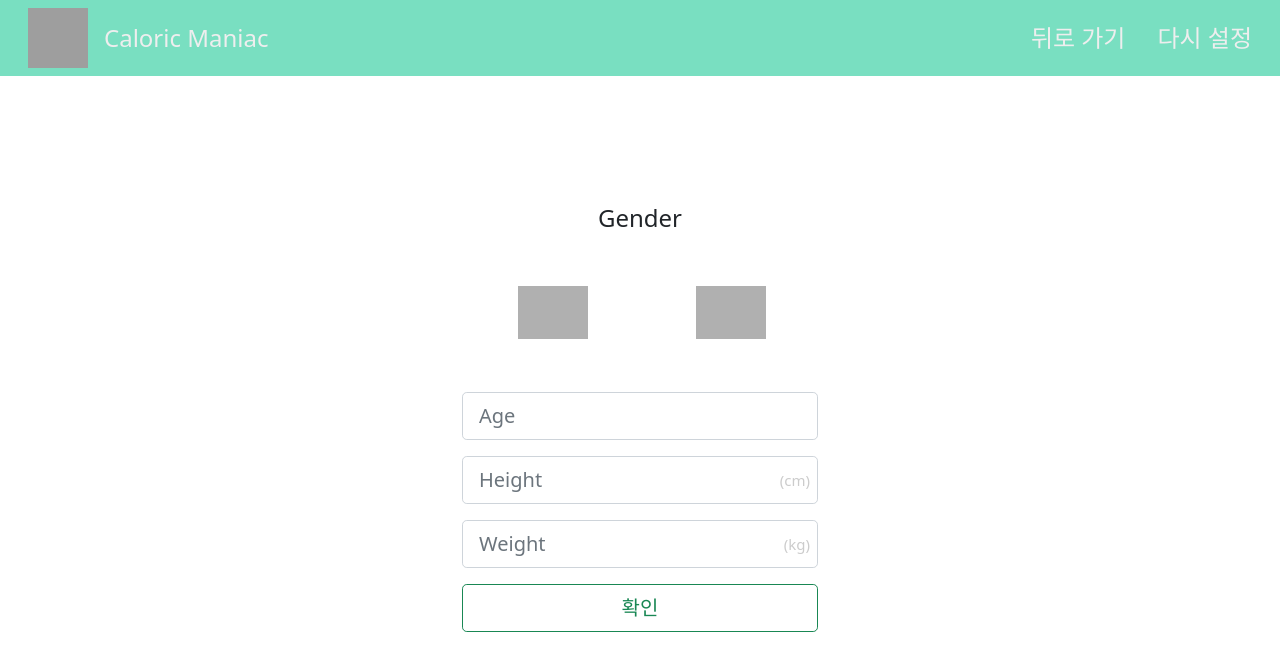
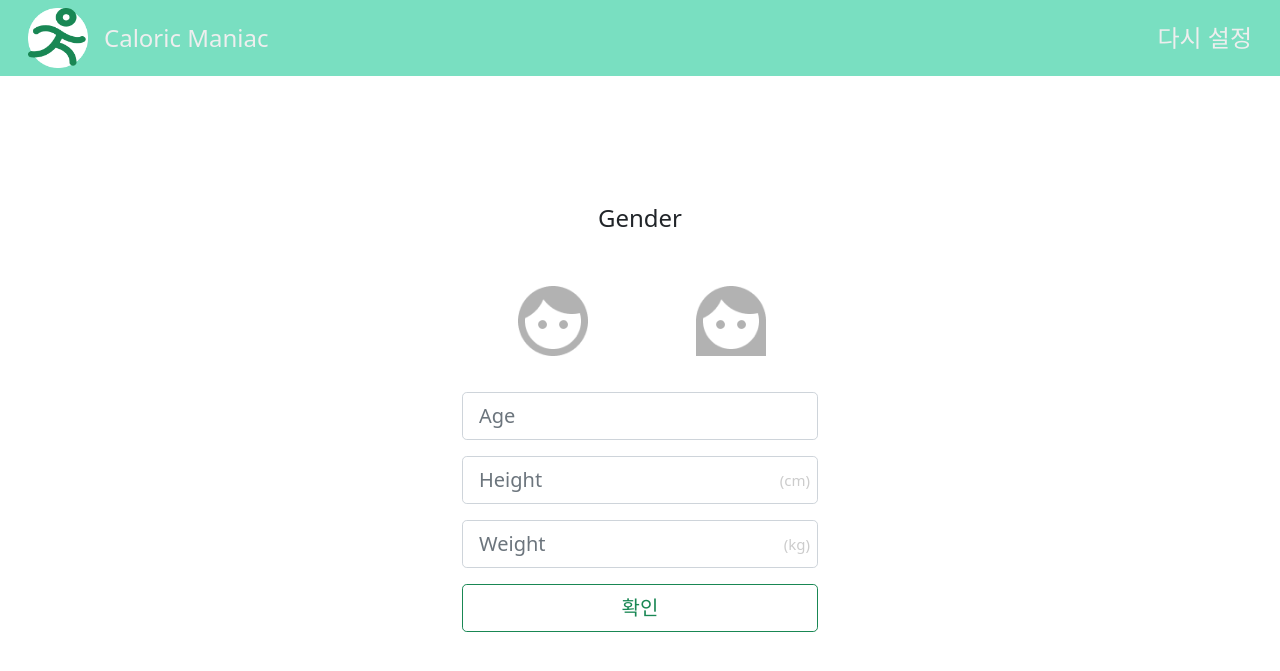
Before and after one commit to RecordK/Calorie_Maniac, a Flask app: page / in a window 1280 px wide. Shown: the top 671 px of the page. Run offline with Flask 2, Linux system fonts and the light colour scheme; the visitor is signed in with stand-in values (Sample User, id 1); some libraries are stand-ins or nearby versions; grey boxes are pictures that could not be loaded.

Commit message:
modify: change image settings

```diff
--- a/static/css/start_page_style.css
+++ b/static/css/start_page_style.css
@@ -10,10 +10,10 @@
 }
 
 .male {
-    background-image: url("../img_files/male_check_icon.png");
+    background-image: url("../images/male_check_icon.png");
 }
 .female {
-    background-image: url("../img_files/female_check_icon.png");
+    background-image: url("../images/female_check_icon.png");
 }
 
 .gender-selector input:active + .drink{
--- a/templates/exercise_page.html
+++ b/templates/exercise_page.html
@@ -26,9 +26,10 @@
                 <div class="row mt-5">
                     {% for exercise_file in exercise_list %}
                         <div class="col-4 mb-4 exercise-selector">
-                            <input type="radio" id="{{ exercise_file[0] }}" name="select_exercise">
-                            <label class="drink" for="{{ exercise_file[0] }}" style="background-image: url({{ url_for("static", filename='/img_files/exercise_img/' + exercise_file[0]) }}"></label>
+                            <input type="radio" id="{{ exercise_file[0] }}" name="select_exercise" onclick="window.location.href='/main/health/realtime?index={{ loop.index }}'">
+                            <label class="drink" for="{{ exercise_file[0] }}" style="background-image: url({{ url_for("static", filename='/images/exercise_img/' + exercise_file[0]) }}"></label>
                             <h6 class="text-center">{{ exercise_file[1] }}</h6>
+                            <input type="hidden" value="{{ loop.index }}" name="exercise_index">
                         </div>
                     {% endfor %}
                 </div>
--- a/templates/include/top_nav.html
+++ b/templates/include/top_nav.html
@@ -6,11 +6,11 @@
             <li class="nav-item">
                 {% if session['age'] is undefined %}
                     <a class="nav-link active" href="/" style="padding-top: 0px;padding-bottom: 0px;">
-                        <img src="{{ url_for('static', filename='img_files/logo.png') }}" alt="logo" width="60" height="60">
+                        <img src="{{ url_for('static', filename='images/logo.png') }}" alt="logo" width="60" height="60">
                     </a>
                 {% elif session['age'] is defined %}
                     <a class="nav-link active" href="/main/" style="padding-top: 0px;padding-bottom: 0px;">
-                        <img src="{{ url_for('static', filename='img_files/logo.png') }}" alt="logo" width="60" height="60">
+                        <img src="{{ url_for('static', filename='images/logo.png') }}" alt="logo" width="60" height="60">
                     </a>
                 {% endif %}
             </li>
@@ -20,10 +20,10 @@
             <ul class="nav justify-content-end">
                 {% if session['age'] is defined %}
                     <li class="nav-item">
-                        <a class="nav-link color-gray-text fs-4" href="#">뒤로 가기</a>
+{#                        <a class="nav-link color-gray-text fs-4" onclick="">뒤로 가기</a>#}
                     </li>
                     <li class="nav-item">
-                        <a class="nav-link color-gray-text fs-4" href="#">다시 설정</a>
+                        <a class="nav-link color-gray-text fs-4" href="/">다시 설정</a>
                     </li>
                 {% endif %}
             </ul>
```
